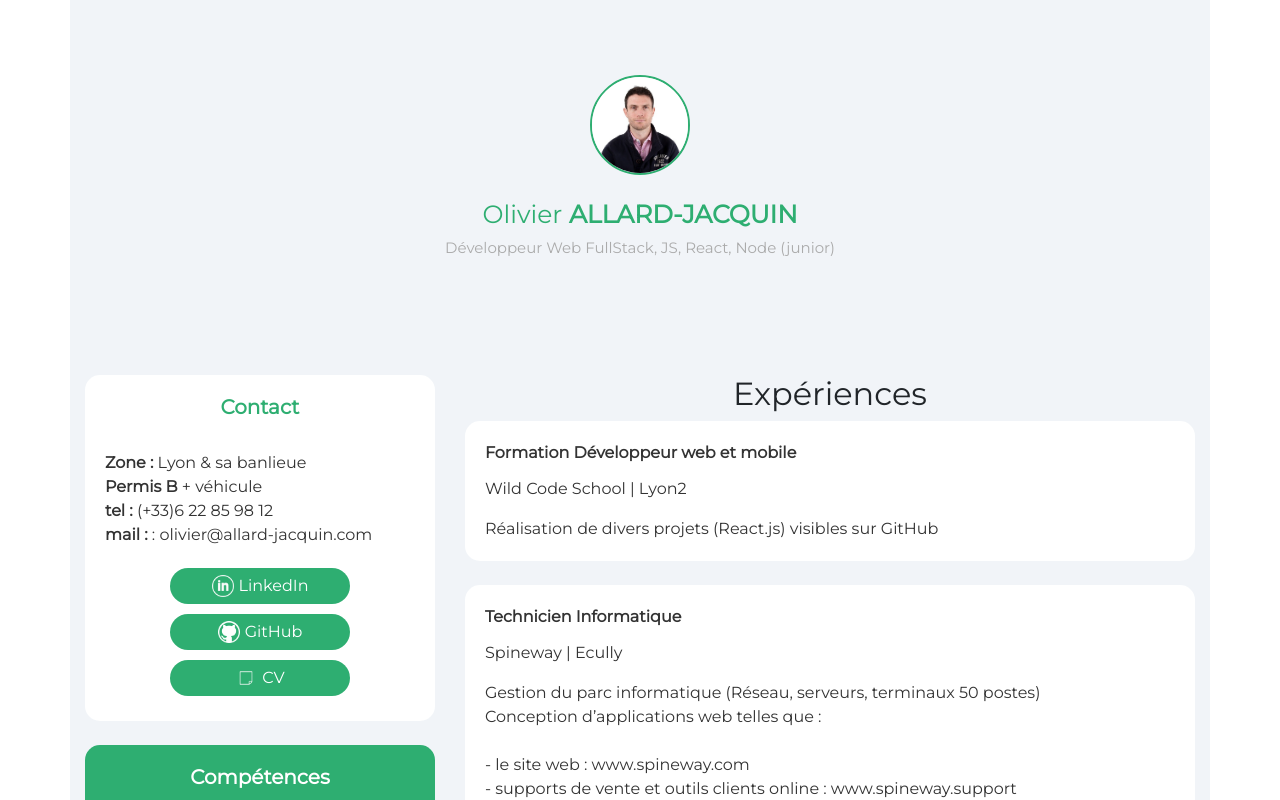
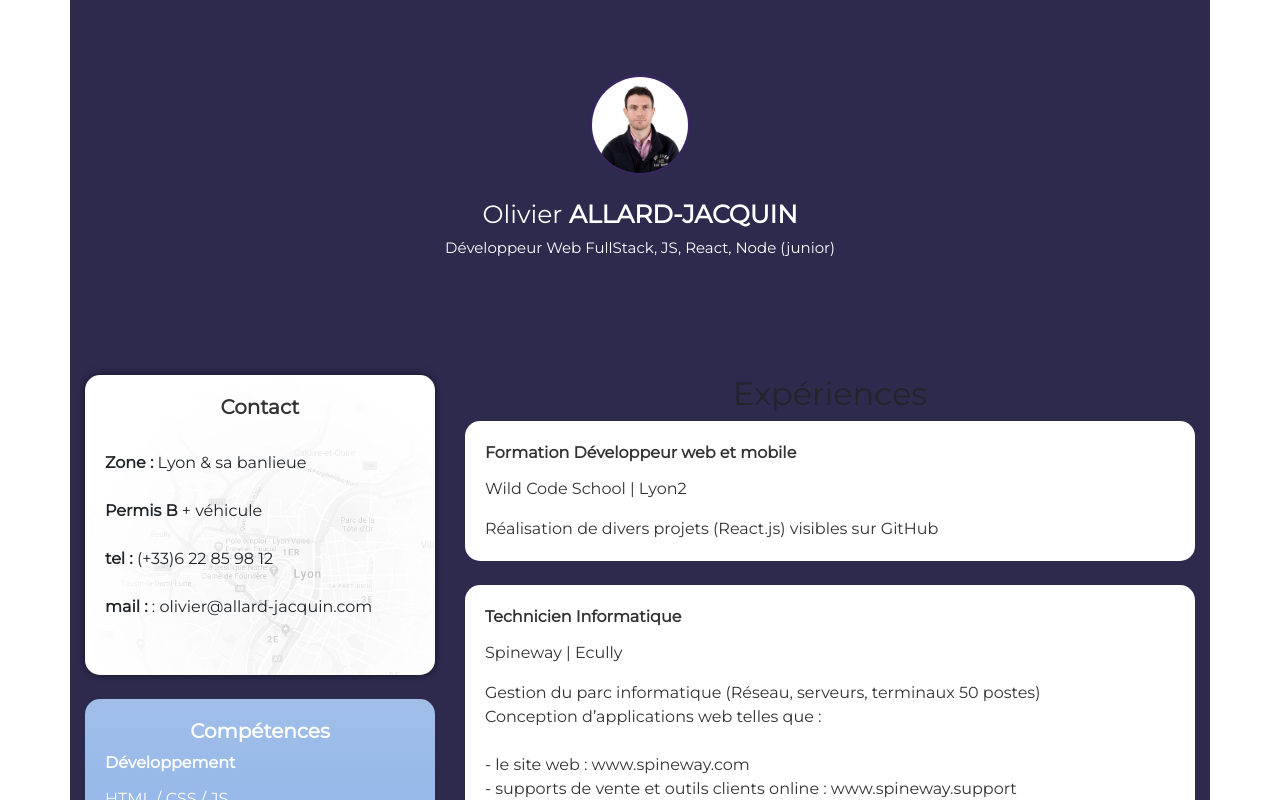
Before and after one commit to Olivier9925/CV-Online, a React (Create React App) app: page / in a window 1280 px wide. Shown: the top 800 px of the page. Built offline with nearby package versions, Linux system fonts and the light colour scheme.

Commit message:
Modifs de couleurs

```diff
--- a/src/App.css
+++ b/src/App.css
@@ -1,7 +1,8 @@
 .App {
   text-align: center;
   font-family: 'Montserrat', sans-serif;
-  background-color: #f1f4f8;
+  background-color: #2d2a4e;
+  /* background: linear-gradient(to right,#ebb302, #fdf100); */
 }
 
 .App-logo {
--- a/src/App.js
+++ b/src/App.js
@@ -25,7 +25,7 @@ function App() {
       <Row>
         <Col xs="12" md="4">
           <Row>
-            <Col>
+            <Col >
               <Contacts />
             </Col>
           </Row>
--- a/src/components/Competences.jsx
+++ b/src/components/Competences.jsx
@@ -8,7 +8,7 @@ const Competences = (props) => {
         return (
                 <>
                         <br />
-                        <Card body fluid style={{ backgroundColor: '#2eae71', color: '#FFFFFF', border: "0px", borderRadius: "15px" }} >
+                        <Card body fluid style={{ background: 'Linear-gradient(#a0bee8,#78a5ec)', color: '#FFFFFF', border: "0px", borderRadius: "15px" }} >
                                 <h2 className="titres" style={{ color: "#FFFFFF" }}><b>Compétences</b></h2>
                                 <CardTitle className="text-left"><b>Développement</b></CardTitle>
                                 <CardText className="text-left">HTML / CSS / JS <br />
--- a/src/components/Contacts.jsx
+++ b/src/components/Contacts.jsx
@@ -1,24 +1,35 @@
 import React from "react";
 import { Card, CardText, Badge } from 'reactstrap';
 import Liens from './Liens'
+import BGcontact from '../assets/BG_contact.png'
 
 const Contacts = (props) => {
+
+        const cardStyle = {
+                border: "0px",
+                borderRadius: "15px",
+                backgroundImage: `url(${BGcontact})`,
+                backgroundSize: '400px',
+                boxShadow: '0px 0px 10px -1px rgba(0,0,0,0.67)',
+                height: '300px'
+        }
+
 
         return (
                 <>
                         <br />
 
 
-                        <Card body fluid style={{ border: "0px", borderRadius: "15px" }}>
-                                <h2 className="titres" style={{ color: "#2eae71" }}><b>Contact</b></h2>
-                                <CardText className="text-left" style={{ color: "#333333" }}>
+                        <Card body fluid style={cardStyle} >
+                                <h2 className="titres" style={{ color: "#333333" }}><b>Contact</b></h2>
+                                <CardText className="text-left">
                                         <br />
-                                        <b>Zone : </b>Lyon & sa banlieue<br />
-                                        <b>Permis B</b> + véhicule<br />
-                                        <b>tel :</b> (+33)6 22 85 98 12<br />
+                                        <b>Zone : </b>Lyon & sa banlieue<br /><br />
+                                        <b>Permis B</b> + véhicule<br /><br />
+                                        <b>tel :</b> (+33)6 22 85 98 12<br /><br />
                                         <b>mail :</b> : olivier@allard-jacquin.com
                                 </CardText>
-                                <Liens />
+
                         </Card>
                 </>
         )
--- a/src/components/NavigationBar.jsx
+++ b/src/components/NavigationBar.jsx
@@ -9,12 +9,12 @@ const NavigationBar = (props) => {
                 border: "transparent solid 1px",
                 borderRadius: '5px',
                 margin: "10px 0px",
-                color: "#2eae71",
+                color: "#FFFFFF",
         }
         const stylePhoto = {
                 width: "100px",
                 borderRadius: '50%',
-                border: "solid #2eae71 2px"
+                border: "solid #3a2462 2px"
         }
 
         return (
@@ -23,7 +23,7 @@ const NavigationBar = (props) => {
                         <Container fluid>
                                 <img src={photoOAJ} style={stylePhoto} /><br /><br />
                                 <h1 style={{ fontSize: "25px" }}>Olivier <b>ALLARD-JACQUIN</b></h1>
-                                <p className="lead" style={{ color: "#ABABAB", fontSize: "15px" }}>Développeur Web FullStack, JS, <b>React</b>, Node (junior)</p>
+                                <p className="lead" style={{ color: "#FFFFFF", fontSize: "15px" }}>Développeur Web FullStack, JS, <b>React</b>, Node (junior)</p>
                         </Container>
                 </Jumbotron>
         )
```
Also changed, not shown: src/assets/BG_contact.png (added), 1 other file (tests, documents, lock files or other folders).
